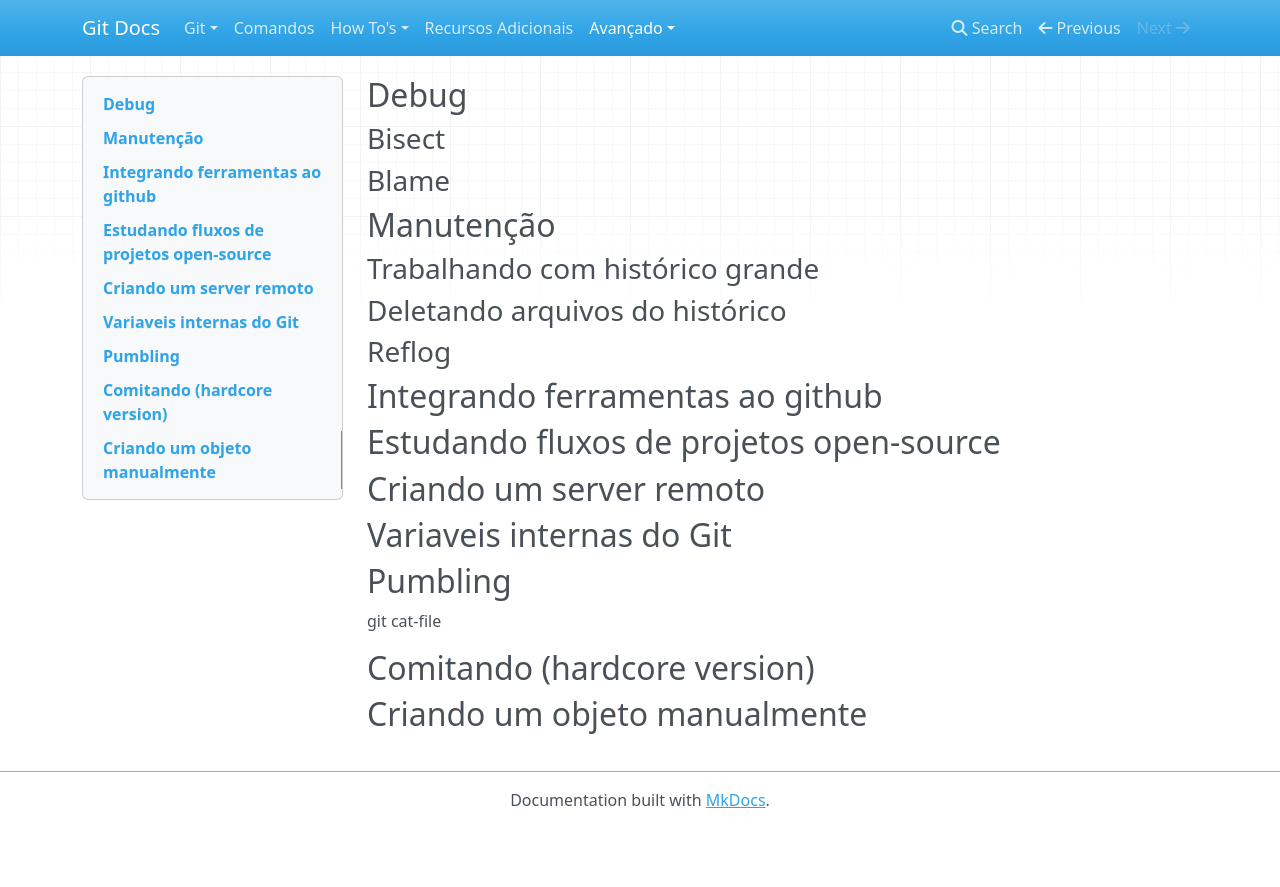
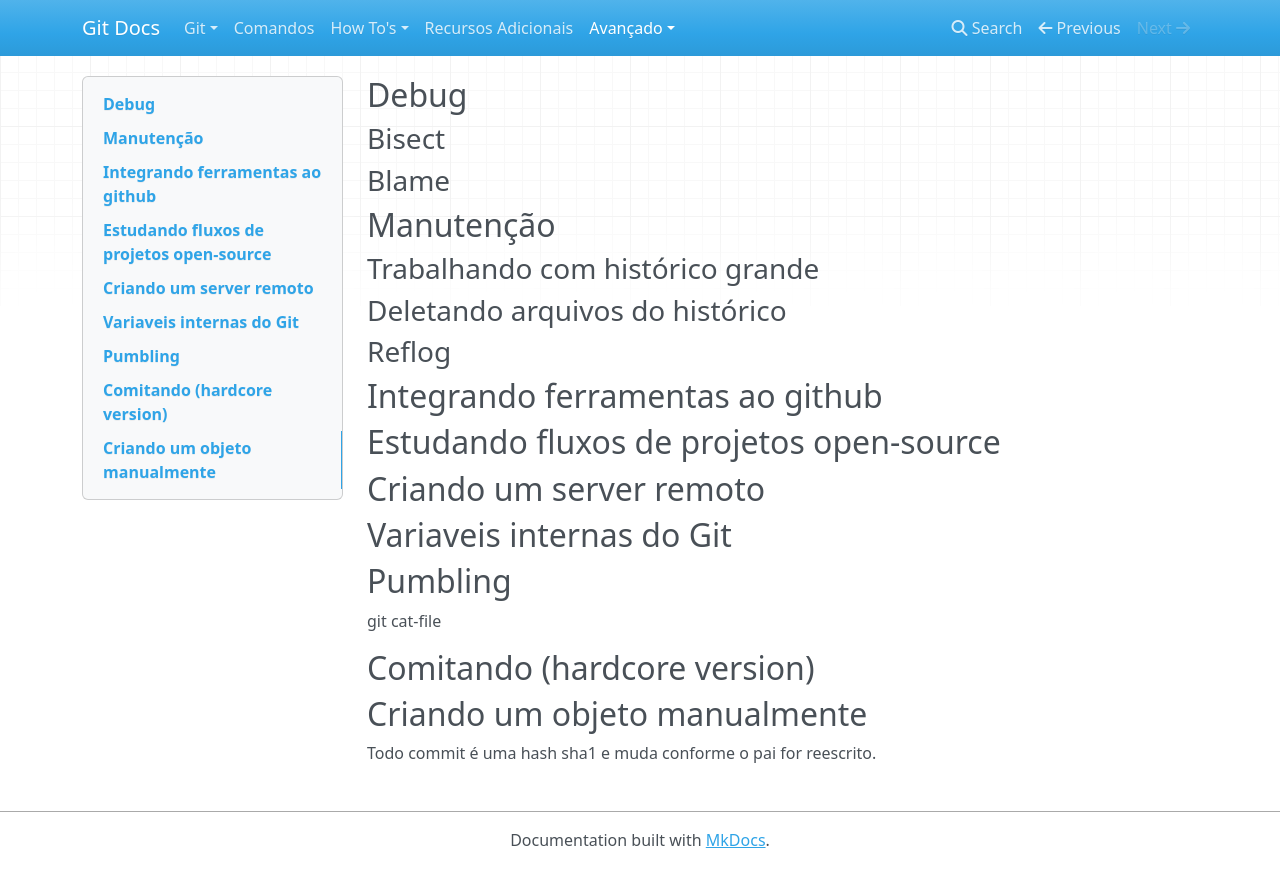
Before and after one commit to jeanCarloMachado/git_course, an MkDocs documentation site: the page built from docs/17_avancado.md, in a window 1280 px wide. Shown: the top 887 px of the page. Built offline with MkDocs 1.6.1, drawn with Linux system fonts in a browser that asks for light colours; nearby versions of some CDN libraries; old or Windows-style settings are respelled for this version of MkDocs.

Commit message:
estrutura dos commits internamenete

```diff
--- a/docs/17_avancado.md
+++ b/docs/17_avancado.md
@@ -34,3 +34,6 @@ Comitando (hardcore version)
 
 Criando um objeto manualmente
 -----------------------------
+
+
+Todo commit é uma hash sha1 e muda conforme o pai for reescrito.
```
